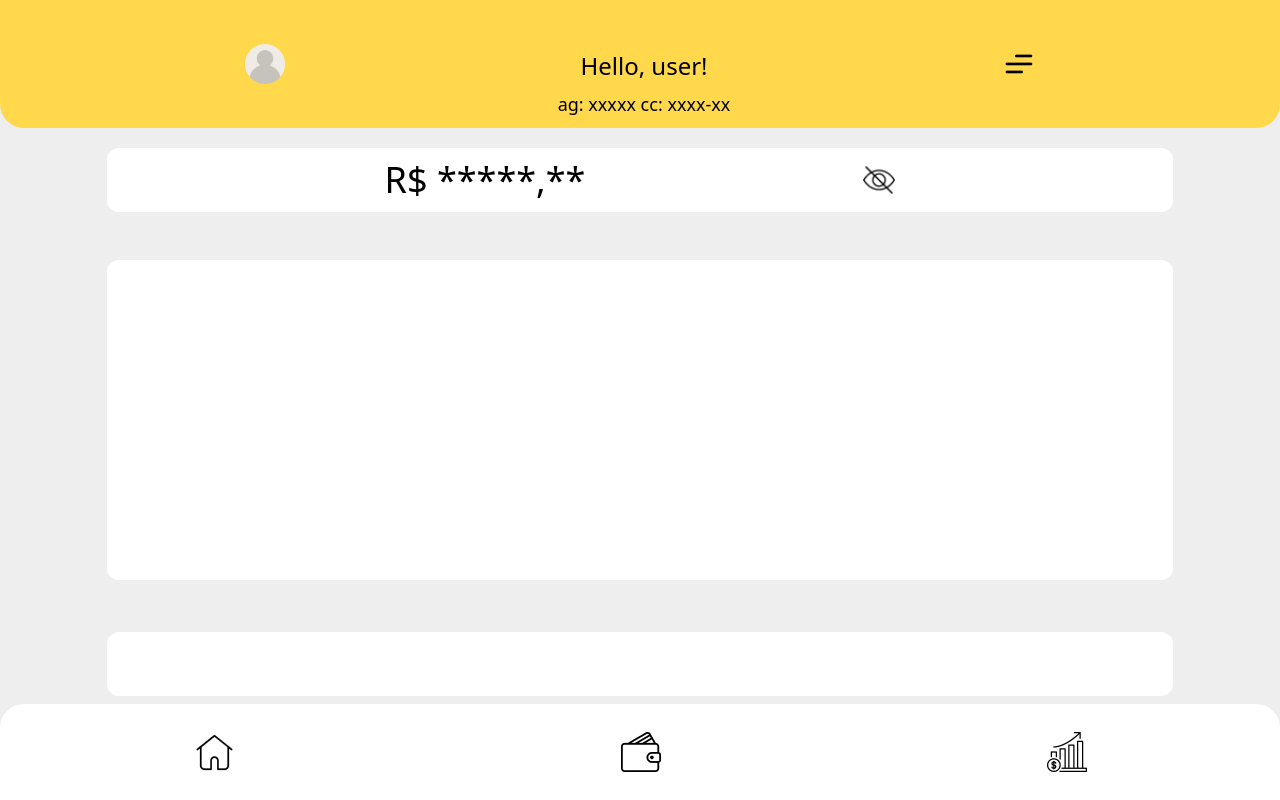
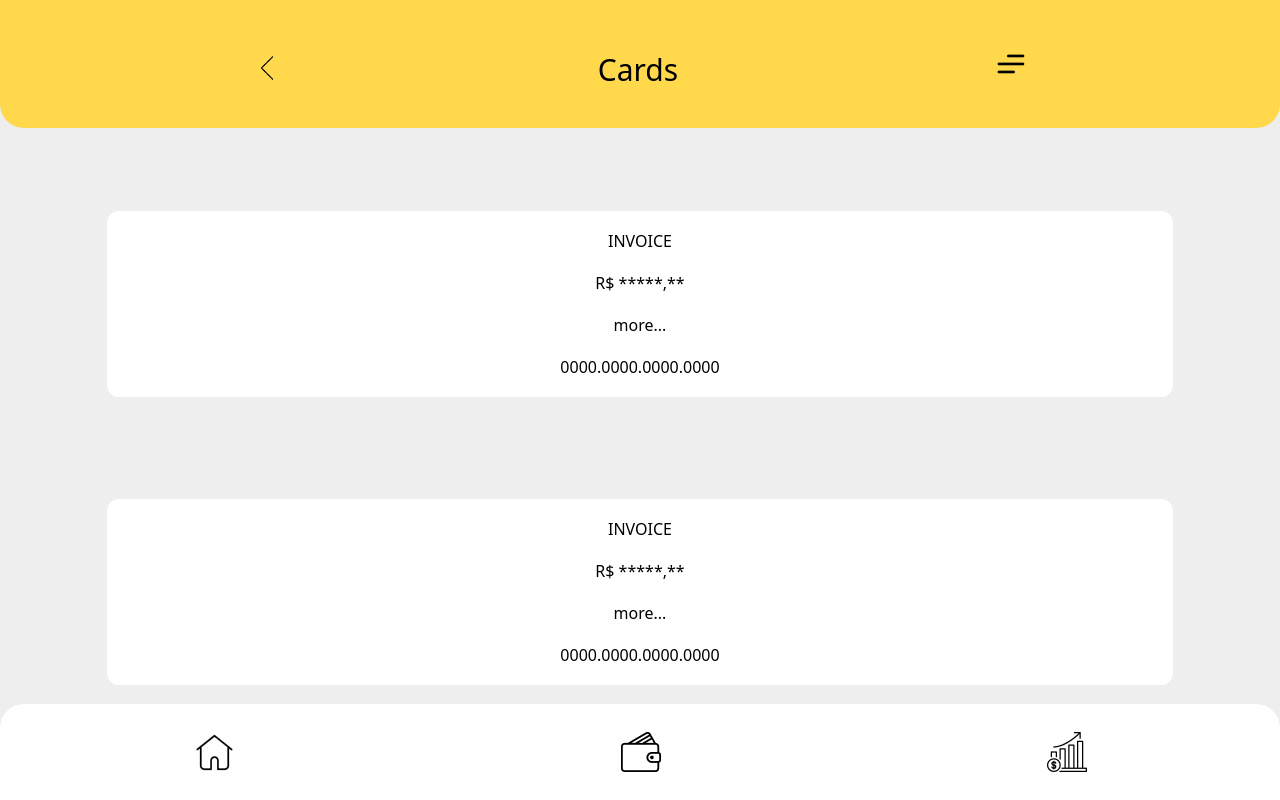
Before and after one commit to Marcus-Nastasi/bank-app-frontend, a React (Vite) app: page / in a window 1280 px wide. Built offline with nearby package versions, Linux system fonts and the light colour scheme; the HTML template or start-up script is replaced by a standard one.

Commit message:
created Card wallet component's base;

```diff
--- a/public/css/out.css
+++ b/public/css/out.css
@@ -618,6 +618,50 @@ video {
   margin-top: 0.25rem;
 }
 
+.-ml-14 {
+  margin-left: -3.5rem;
+}
+
+.-mr-10 {
+  margin-right: -2.5rem;
+}
+
+.-mr-12 {
+  margin-right: -3rem;
+}
+
+.-mr-14 {
+  margin-right: -3.5rem;
+}
+
+.-ml-16 {
+  margin-left: -4rem;
+}
+
+.-mr-16 {
+  margin-right: -4rem;
+}
+
+.mt-2 {
+  margin-top: 0.5rem;
+}
+
+.mt-10 {
+  margin-top: 2.5rem;
+}
+
+.mt-24 {
+  margin-top: 6rem;
+}
+
+.mt-20 {
+  margin-top: 5rem;
+}
+
+.mt-16 {
+  margin-top: 4rem;
+}
+
 .flex {
   display: flex;
 }
@@ -732,6 +776,22 @@ video {
   width: 2rem;
 }
 
+.w-5 {
+  width: 1.25rem;
+}
+
+.w-9 {
+  width: 2.25rem;
+}
+
+.w-7 {
+  width: 1.75rem;
+}
+
+.flex-col {
+  flex-direction: column;
+}
+
 .items-center {
   align-items: center;
 }
@@ -816,6 +876,11 @@ video {
   background-color: rgb(255 255 255 / var(--tw-bg-opacity));
 }
 
+.bg-slate-400 {
+  --tw-bg-opacity: 1;
+  background-color: rgb(148 163 184 / var(--tw-bg-opacity));
+}
+
 .text-center {
   text-align: center;
 }
@@ -845,6 +910,32 @@ video {
   line-height: 1;
 }
 
+.text-6xl {
+  font-size: 3.75rem;
+  line-height: 1;
+}
+
+.text-3xl {
+  font-size: 1.875rem;
+  line-height: 2.25rem;
+}
+
 .font-light {
   font-weight: 300;
 }
+
+.font-semibold {
+  font-weight: 600;
+}
+
+.font-bold {
+  font-weight: 700;
+}
+
+.font-normal {
+  font-weight: 400;
+}
+
+.font-medium {
+  font-weight: 500;
+}
--- a/src/App.tsx
+++ b/src/App.tsx
@@ -1,9 +1,11 @@
+import Card from "./components/card/Card";
 import Home from "./components/home/Home";
 
 function App() {
   return (
       <>
-        <Home />
+        {/* <Home />  */}
+        <Card />
       </>
   )
 }
--- /dev/null
+++ b/src/components/card/Card.tsx
@@ -0,0 +1,62 @@
+export default function Card() {
+   return(
+      <>
+         <main style={grayBg} className="min-h-screen max-h-fit">
+            <header style={yellowBase} className="w-screen h-32 rounded-b-3xl">
+               <section className="h-full flex justify-evenly items-center">
+
+                  <section className="-ml-16 mt-2">
+                     <img className=" w-7" src="../assets/img/icon-back.png" alt="" />
+                  </section>
+
+                  <section className="-mb-5">
+                     <p className="mb-2 font-medium text-3xl text-center">Cards</p>
+                  </section>
+
+                  <section className="-mr-16">
+                     <img src="../assets/img/cardapio.png" alt="" />
+                  </section>
+               </section>
+            </header>
+
+            <section className="flex justify-center items-center w-screen h-56 mt-16">
+               <section className="flex flex-col justify-evenly items-center w-10/12 h-5/6 rounded-xl bg-white">
+                  <p>INVOICE</p>
+                  <p>R$ *****,**</p>
+                  <p>more...</p>
+                  <p>0000.0000.0000.0000</p>
+               </section>
+            </section>
+
+            <section className="flex justify-center items-center w-screen h-56 mt-16">
+               <section className="flex flex-col justify-evenly items-center w-10/12 h-5/6 rounded-xl bg-white">
+                  <p>INVOICE</p>
+                  <p>R$ *****,**</p>
+                  <p>more...</p>
+                  <p>0000.0000.0000.0000</p>
+               </section>
+            </section>
+
+            <footer className="flex items-center fixed bottom-0 h-24 w-screen rounded-t-3xl bg-white">
+               <section className="flex justify-around items-center w-screen">
+
+                  <img src="../assets/img/icon-home.png" alt="" />
+
+                  <img src="../assets/img/icon-wallet.png" alt="" />
+
+                  <img src="../assets/img/icon-invest.png" alt="" />
+
+               </section>
+            </footer>
+         </main>
+      </>
+   );
+};
+
+const yellowBase: object = {
+   backgroundColor: "#FFD84C"
+};
+
+const grayBg: object = {
+   backgroundColor: "#EEEEEE"
+}
--- a/src/components/home/Home.tsx
+++ b/src/components/home/Home.tsx
@@ -1,4 +1,4 @@
-function Home() {
+export default function Home() {
    return (
       <>
          <main style={grayBg} className="min-h-screen max-h-fit">
@@ -54,8 +54,6 @@ function Home() {
    );
 }
 
-export default Home;
-
 const yellowBase: object = {
    backgroundColor: "#FFD84C"
 };
```
Also changed, not shown: public/assets/img/icon-back.png (renamed from public/assets/img/icons8-back-50.png).
